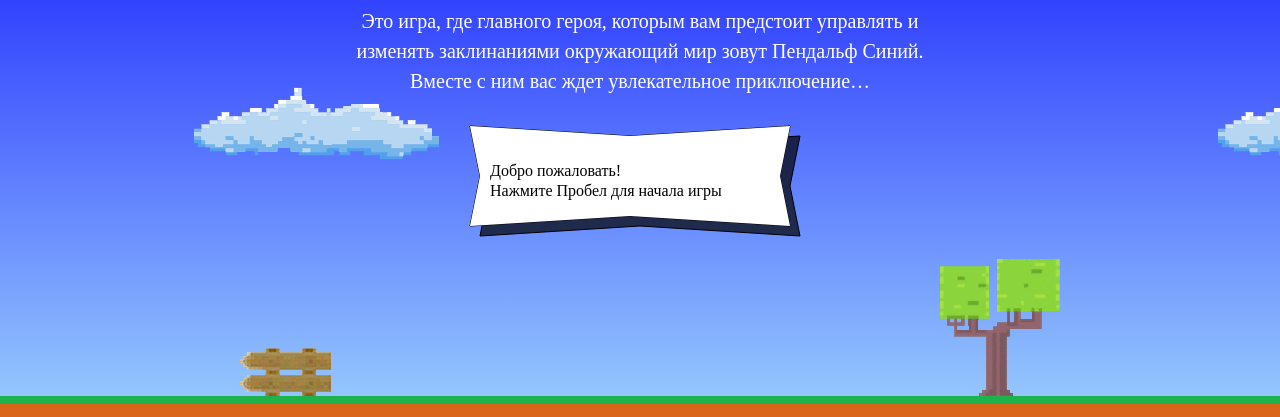
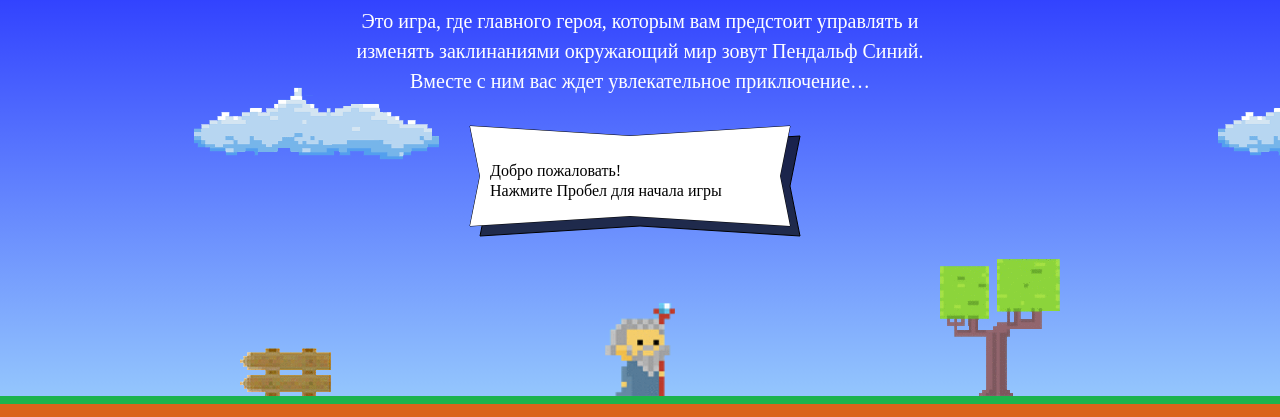
Before and after one commit to entombed/400153-code-and-magick, a website: page index.html in a window 1280 px wide. Shown: the part 203-620 px from the top of the page. Drawn offline with Linux system fonts and the light colour scheme; a web font is replaced by a local one.

Commit message:
добавлена позиция мага по X и Y

```diff
--- a/index.html
+++ b/index.html
@@ -184,10 +184,10 @@
     return 1.337 * wizardWidth
     };
   var getWizardX = function (width) {
-
+    return (width / 2 ) - (wizardWidth / 2);
   };
   var getWizardY = function (height) {
-
+    return height / 1.45;
     };
 //  var fireballSize = 100;
 </script>
```
